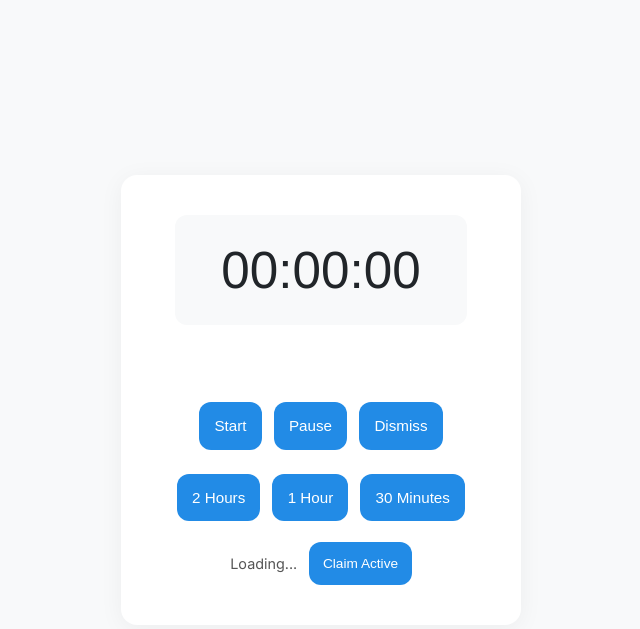
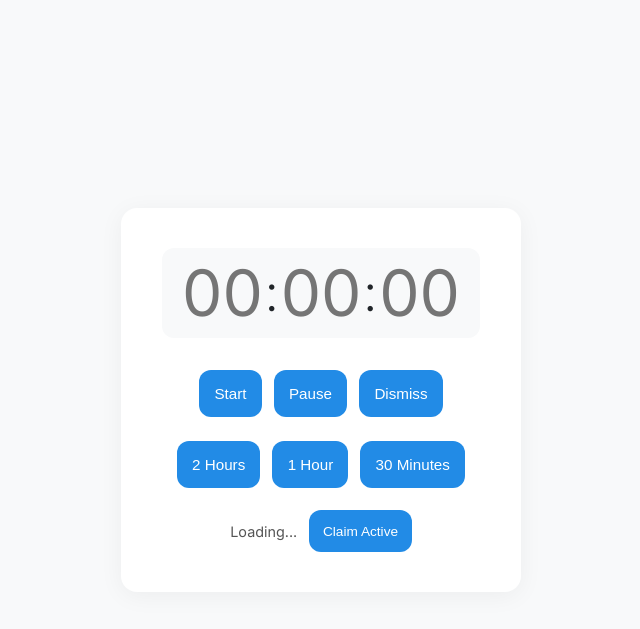
Before and after one commit to gsmafra/multi-device-timer, a Flask app: page / in a window 1280 px wide. Shown: the top 629 px of the page, without its empty margins (319-959 px from the left). Run offline with Flask 3, Linux system fonts and the light colour scheme; some libraries are stand-ins or nearby versions.

Commit message:
new time inputs

```diff
--- a/static/js/main.js
+++ b/static/js/main.js
@@ -1,6 +1,6 @@
 import { socket } from './socket.js';
 import { myDeviceId, claimActive } from './device.js';
-import { formatTime, parseTime, lockTimerInput } from './timerUI.js';
+import { formatTime, parseTime, lockTimerInput, updateTimerDisplay } from './timerUI.js';
 import { startTimer, pauseTimer, presetTimer } from './timerActions.js';
 
 // Preload the audio file
@@ -23,7 +23,7 @@ socket.on('timer_finished', function() {
 });
 
 socket.on('update_timer', function(data) {
-    document.getElementById("timerDisplay").value = formatTime(data.time_left);
+    updateTimerDisplay(data.time_left);
 });
 
 // Stop the alert function can be here
@@ -41,3 +41,31 @@ window.claimActive = claimActive;
 window.formatTime = formatTime;
 window.parseTime = parseTime;
 window.lockTimerInput = lockTimerInput;
+
+// Prevent non-numeric keys and colon input in the timer field
+document.addEventListener("DOMContentLoaded", () => {
+    const inputs = document.querySelectorAll(".timer-container input");
+
+    inputs.forEach((input, idx) => {
+        input.addEventListener("keydown", (event) => {
+            const allowedKeys = ["Backspace", "Delete", "ArrowLeft", "ArrowRight", "Tab"];
+            if (allowedKeys.includes(event.key)) return;
+            if (!/^\d$/.test(event.key)) {
+                event.preventDefault();
+            }
+        });
+
+        input.addEventListener("input", () => {
+            if (input.value.length === 2 && idx < inputs.length - 1) {
+                inputs[idx + 1].focus();
+            }
+        });
+
+        input.addEventListener("paste", (event) => {
+            const pasteData = (event.clipboardData || window.clipboardData).getData("text");
+            if (!/^\d{1,2}$/.test(pasteData)) {
+                event.preventDefault();
+            }
+        });
+    });
+});
--- a/static/js/timerActions.js
+++ b/static/js/timerActions.js
@@ -1,22 +1,18 @@
-import { parseTime, lockTimerInput } from './timerUI.js';
+import { readTimerInput } from './timerUI.js';
 
 export function startTimer() {
-    const timerInput = document.getElementById("timerDisplay");
-    const duration = parseTime(timerInput.value);
+    const duration = readTimerInput();
     if (duration <= 0) {
-        alert("Please enter a valid time in hh:mm:ss format.");
+        alert("Please enter a valid time.");
         return;
     }
-    lockTimerInput(true);
     fetch('/start/' + duration);
 }
 
 export function pauseTimer() {
     fetch('/pause');
-    lockTimerInput(false);
 }
 
 export function presetTimer(duration) {
-    lockTimerInput(true);
     fetch('/start/' + duration);
 }
--- a/static/js/timerUI.js
+++ b/static/js/timerUI.js
@@ -27,3 +27,19 @@ export function lockTimerInput(locked) {
         timerInput.removeAttribute("readonly");
     }
 }
+
+export function readTimerInput() {
+    const hours = document.getElementById("hoursInput").value;
+    const minutes = document.getElementById("minutesInput").value;
+    const seconds = document.getElementById("secondsInput").value;
+    return (parseInt(hours)||0) * 3600 + (parseInt(minutes)||0) * 60 + (parseInt(seconds)||0);
+}
+
+export function updateTimerDisplay(seconds) {
+    const hrs = String(Math.floor(seconds / 3600)).padStart(2, "0");
+    const mins = String(Math.floor((seconds % 3600) / 60)).padStart(2, "0");
+    const secs = String(seconds % 60).padStart(2, "0");
+    document.getElementById("hoursInput").value = hrs;
+    document.getElementById("minutesInput").value = mins;
+    document.getElementById("secondsInput").value = secs;
+}
--- a/static/main.css
+++ b/static/main.css
@@ -18,27 +18,54 @@ body {
     text-align: center;
 }
 
-/* Timer input styling - fixed width and centered */
-#timerDisplay {
-    font-size: 3.2em;
+.timer-container {
+    display: inline-flex;
+    align-items: center;
+    justify-content: center;
+    white-space: nowrap;
+    gap: 0;
+    background-color: #f8f9fa;
+    border-radius: 12px;
+    padding: 0.1em 0.3em;
+    font-size: 4em;
     font-weight: 300;
-    text-align: center;
-    width: 240px;
-    border: none;
-    border-radius: 12px;
-    padding: 0.5em;
-    margin-bottom: 1.5em;
-    background: #f8f9fa;
     color: #212529;
-    transition: all 0.2s ease;
+    margin-bottom: 0.5em;
 }
 
-#timerDisplay:focus {
-    outline: none;
-    background: #e9ecef;
+.timer-container input,
+.timer-container .colon {
+    background: transparent;
+    border: none;
+    margin: 0;
+    padding: 0;
+    text-align: center;
+    font-family: inherit;
 }
 
-/* Button styling */
+.timer-container input {
+    width: 1.3em;
+    font-size: inherit;
+    line-height: 1;
+    padding: 0;
+    margin: 0;
+    text-align: center;
+    background: transparent;
+    border: none;
+}
+
+.timer-container .colon {
+    font-size: 0.8em;
+    line-height: 1;
+    padding: 0;
+    margin: 0;
+    width: 0.3em;
+}
+
+.timer-container input:focus {
+    outline: none;
+}
+
 .btn {
     background-color: #228be6;
     color: white;
@@ -60,7 +87,6 @@ body {
     transform: translateY(0);
 }
 
-/* Flashing effect */
 .flashing {
     animation: flash 1s infinite;
 }
@@ -80,10 +106,9 @@ body {
 }
 
 .buttons-container .btn {
-    width: 100%;              /* Ensures each button spans its grid cell */
+    width: 100%;
 }
 
-/* Preset buttons container styling */
 .preset-container {
     display: flex;
     justify-content: center;
--- a/templates/index.html
+++ b/templates/index.html
@@ -12,7 +12,13 @@
 </head>
 <body>
     <div class="container">
-        <input type="text" id="timerDisplay" value="00:00:00" placeholder="hh:mm:ss" />
+        <div class="timer-container">
+            <input type="text" id="hoursInput" maxlength="2" placeholder="00">
+            <span class="colon">:</span>
+            <input type="text" id="minutesInput" maxlength="2" placeholder="00">
+            <span class="colon">:</span>
+            <input type="text" id="secondsInput" maxlength="2" placeholder="00">
+        </div>
         <div class="buttons-container">
             <button class="btn" onclick="startTimer()">Start</button>
             <button class="btn" onclick="pauseTimer()">Pause</button>
```
